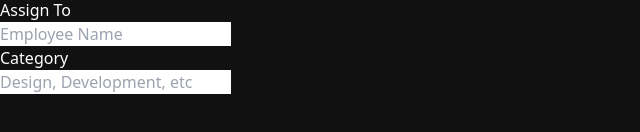
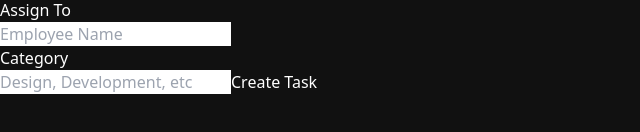
Before and after one commit to kanishkadz/Employee-Management-System, a React (Vite) app in the folder ems/: page / in a window 1280 px wide. Shown: the part 250-382 px from the top of the page, without its empty margins (0-640 px from the left). Built offline with nearby package versions, Linux system fonts and the light colour scheme.

Commit message:
Update AdminDashboard.jsx

```diff
--- a/ems/src/components/Dashboard/AdminDashboard.jsx
+++ b/ems/src/components/Dashboard/AdminDashboard.jsx
@@ -18,6 +18,7 @@ const AdminDashboard = () => {
                 <input type="text" placeholder='Employee Name' />
                 <h3>Category</h3>
                 <input type="text" placeholder='Design, Development, etc' />
+                <button>Create Task</button>
             </form>
         </div>
     </div>
```
